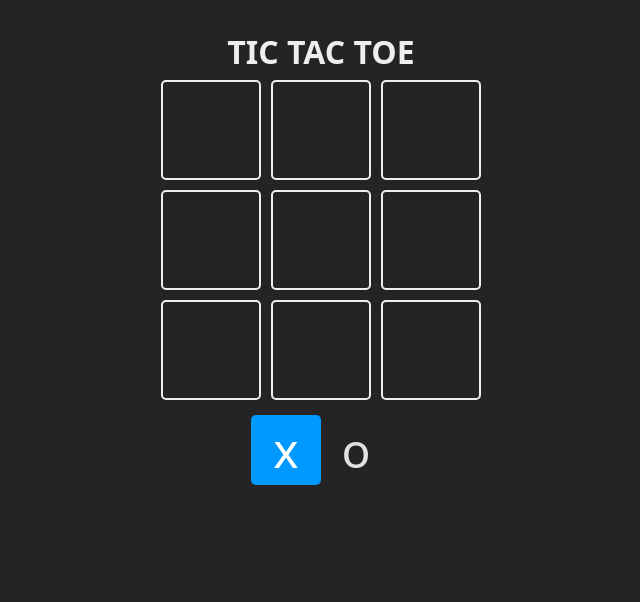
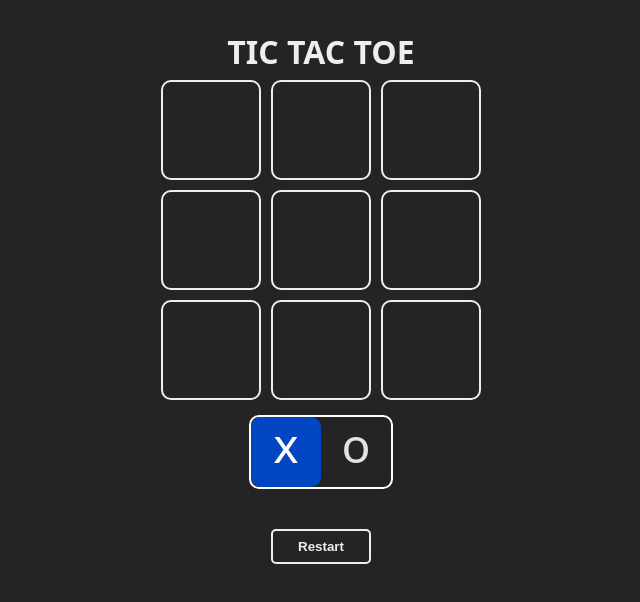
Before and after one commit to Javieeer/React01, a React (Vite) app in the folder 01-tic-tac-toe/: page / in a window 1280 px wide. Shown: the top 602 px of the page, without its empty margins (319-959 px from the left). Built offline with nearby package versions, Linux system fonts and the light colour scheme.

Commit message:
Try to put some features by myself

```diff
--- a/01-tic-tac-toe/src/App.jsx
+++ b/01-tic-tac-toe/src/App.jsx
@@ -54,9 +54,9 @@ function App() {
     return null
   }
 
-  /* Actualizar tablero */
   const updateBoard = (index) => {
-    /* Si ya hay algo dentro del cuadro, no se puede sobreescribir */
+    /* Si ya hay algo dentro del cuadro, no se puede sobreescribir
+    Si ya hay 3 seguidos debe parar (winner)*/
     if (board[index] || winner) return
 
     /* Se guarda los cambios del tablero en una copia */
@@ -103,6 +103,15 @@ function App() {
           {TURNS.O}
         </Square>
       </section>
+      <button>
+        <strong>Restart</strong>
+      </button>
+      {/* <section className="winner">
+        <div className="text">
+          <h1>The winner is: {winner}</h1>
+        </div>
+        <button className="win">Restart</button>
+      </section> */}
     </main>
   )
 }
--- a/01-tic-tac-toe/src/index.css
+++ b/01-tic-tac-toe/src/index.css
@@ -64,6 +64,10 @@ body {
   gap: 10px;
 }
 
+.board .game .square {
+  padding-bottom: 15px;
+}
+
 .turn {
   display: flex;
   justify-content: center;
@@ -71,6 +75,11 @@ body {
   width: fit-content;
   position: relative;
   border-radius: 10px;
+  border: 2px solid #fff;
+}
+
+.turn .square {
+  padding-bottom: 15px;
 }
 
 .turn .square,
@@ -83,7 +92,7 @@ body {
 
 .square.is-selected {
   color: #fff;
-  background: #09f;
+  background: rgb(3, 70, 194);
 }
 
 .winner {
@@ -123,7 +132,7 @@ body {
   width: 100px;
   height: 100px;
   border: 2px solid #eee;
-  border-radius: 5px;
+  border-radius: 10px;
   display: grid;
   place-items: center;
   cursor: pointer;
```
